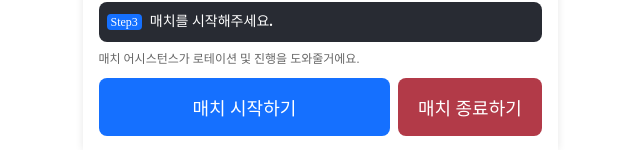
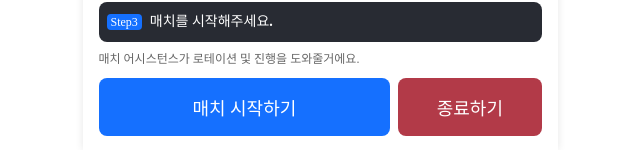
Before and after one commit to Outwater/plaber-match, a React (Vite) app: page / in a window 1280 px wide. Shown: the part 648-798 px from the top of the page, without its empty margins (320-960 px from the left). Built offline with nearby package versions, Linux system fonts and the light colour scheme.

Commit message:
fix: 종료 버튼명 변경

```diff
--- a/src/pages/LeadPlaberProgress.tsx
+++ b/src/pages/LeadPlaberProgress.tsx
@@ -290,7 +290,7 @@ const LeadPlaberProgress = () => {
                 매치 시작하기
               </StartMatchButton>
               <EndMatchButton onClick={handleEndMatch}>
-                매치 종료하기
+                종료하기
               </EndMatchButton>
             </ButtonGroup>
           </ButtonSection>
```
